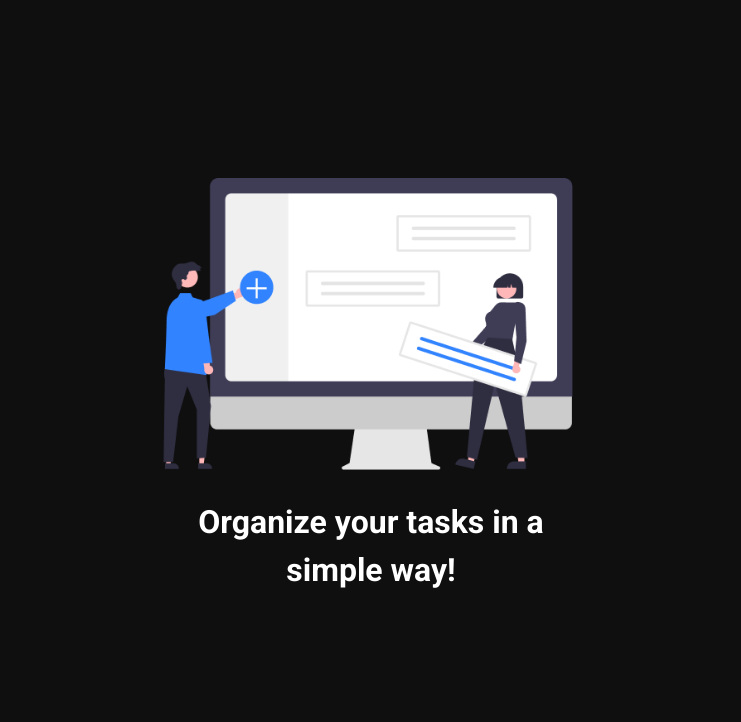
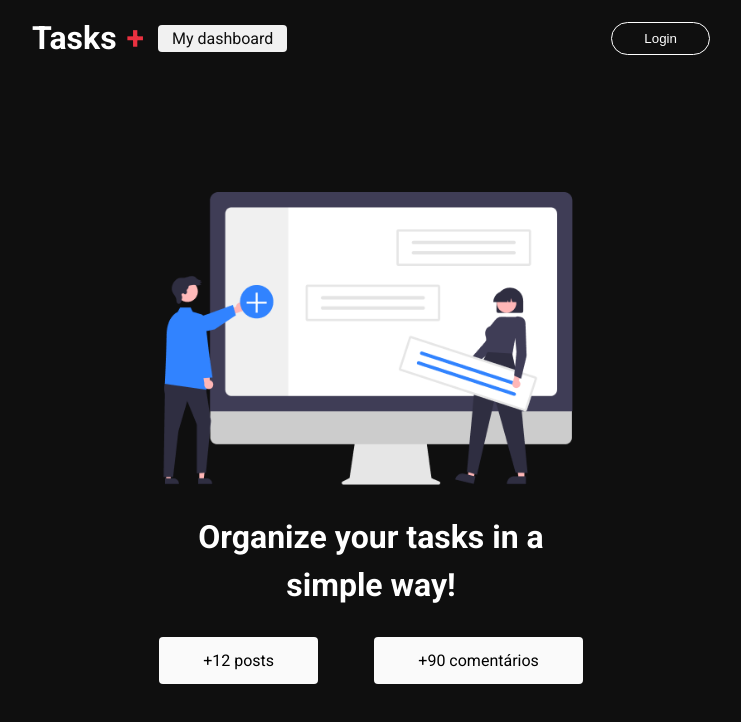
Before and after one commit to jfilipecostacoelho/TaskPlus, a Next.js app: page / in a window 1280 px wide. Shown: the top 722 px of the page, without its empty margins (269-1010 px from the left). Built offline with nearby package versions, Linux system fonts and the light colour scheme.

Commit message:
Implemented navbar

```diff
--- a/app/layout.tsx
+++ b/app/layout.tsx
@@ -1,21 +1,5 @@
-import type { Metadata } from "next";
-import { Geist, Geist_Mono } from "next/font/google";
 import "./globals.css";
-
-const geistSans = Geist({
-  variable: "--font-geist-sans",
-  subsets: ["latin"],
-});
-
-const geistMono = Geist_Mono({
-  variable: "--font-geist-mono",
-  subsets: ["latin"],
-});
-
-export const metadata: Metadata = {
-  title: "Task Plus",
-  description: "Manage your tasks",
-};
+import {Header} from "../src/components/header/index"
 
 export default function RootLayout({
   children,
@@ -24,7 +8,10 @@
 }>) {
   return (
     <html lang="en">
-      <body className={`${geistSans.variable} ${geistMono.variable}`}>
+      <body>
+        <>
+          <Header/>
+        </>
         {children}
       </body>
     </html>
--- a/app/page.module.css
+++ b/app/page.module.css
@@ -1,7 +1,7 @@
 .container{
     background-color: #0f0f0f;
     width: 100%;
-    height: 100vh;
+    height: calc(100vh - 76px);
     display: flex;
     justify-content: center;
     align-items: center;
@@ -28,3 +28,41 @@
     margin: 28px;
     line-height: 150%;
 }
+
+.infoContent{
+    width: 100%;
+    display: flex;
+    align-items: center;
+    justify-content: space-around;
+}
+
+.box{
+    background-color: #fafafa;
+    padding: 14px 44px;
+    border-radius: 4px;
+    transition: transform 0.4s;
+}
+
+.box:hover{
+    transform: scale(1.08);
+}
+
+@media screen and (max-width:580px){
+    .hero{
+        max-width: 80%;
+    }
+
+    .title{
+        font-size: 24px;
+    }
+
+    .infoContent{
+        flex-direction: column;
+    }
+
+    .box{
+        width: 80%;
+        margin: 14px;
+        text-align: center;
+    }
+}
--- a/app/page.tsx
+++ b/app/page.tsx
@@ -7,6 +7,7 @@
     <div className={styles.container}>
 
       <main className={styles.main}>
+
         <div className={styles.logoContent}>
           <Image
             className={styles.hero}
@@ -17,6 +18,17 @@
           <h1 className={styles.title}>
             Organize your tasks in a <br/>simple way!
           </h1>
+
+          <div className={styles.infoContent}>
+            <section className={styles.box}>
+              <span>+12 posts</span>
+            </section>
+
+            <section className={styles.box}>
+              <span>+90 comentários</span>
+            </section>
+          </div>
+
         </div>
 
       </main>
--- /dev/null
+++ b/src/components/header/index.tsx
@@ -0,0 +1,24 @@
+import styles from "./styles.module.css";
+import Link from "next/link";
+
+export function Header(){
+    return(
+        <header className={styles.header}>
+            <section className={styles.content}>
+                <nav className={styles.nav}>
+                    <Link href="/">
+                        <h1 className={styles.logo}>
+                            Tasks <span>+</span>
+                        </h1>
+                    </Link>
+
+                    <Link href="/dashboard" className={styles.link}>
+                        My dashboard
+                    </Link>
+                </nav>
+
+                <button className={styles.loginButton}>Login</button>
+            </section>
+        </header>
+    )
+}
--- /dev/null
+++ b/src/components/header/styles.module.css
@@ -0,0 +1,61 @@
+.header{
+    width:100%;
+    height:76px;
+    background-color: #0f0f0f;
+    display: flex;
+    align-items: center;
+    justify-content: center;
+}
+
+.content{
+    padding: 0 18px;
+    width: 100%;
+    max-width: 1024px;
+    display: flex;
+    align-items: center;
+    justify-content: space-around;
+}
+
+.content a{
+    text-decoration: none;
+}
+
+.logo{
+    color: #FFF;
+    font-size: 32px;
+}
+
+.logo span{
+    color: #ea3140;
+    padding-left: 2px;
+}
+
+.loginButton{
+    background: transparent;
+    padding: 8px 32px;
+    border-radius: 24px;
+    color: #fff;
+    border: 1.5px solid #fff;
+    cursor: pointer;
+    transition: all 0.4s;
+}
+
+.loginButton:hover{
+    transform: scale(1.08);
+    background-color: #fff;
+    color: #0f0f0f;
+    font-weight: bold;
+}
+
+.nav{
+    display: flex;
+    align-items: center;
+}
+
+.link{
+    background-color: #f1f1f1;
+    color: #0f0f0f;
+    padding: 4px 14px;
+    border-radius: 4px;
+    margin: 0px 14px;
+}
```
